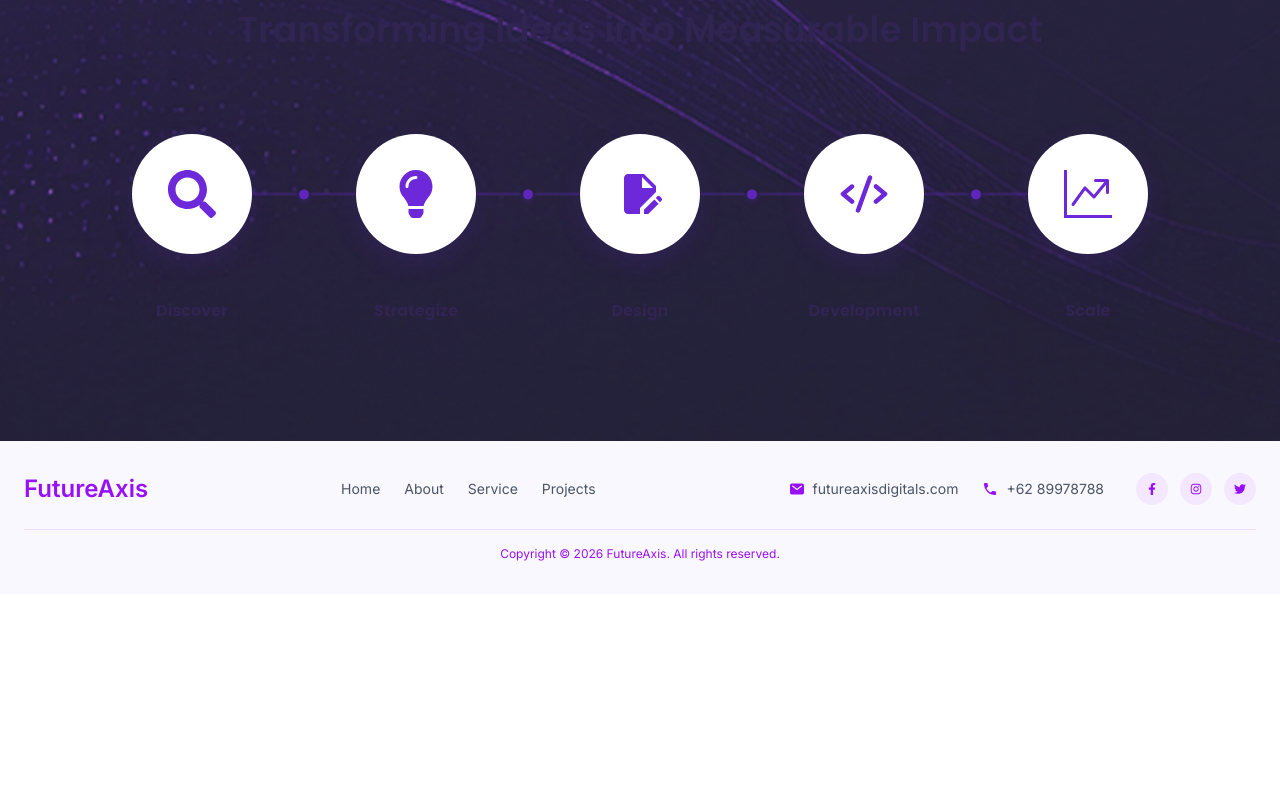
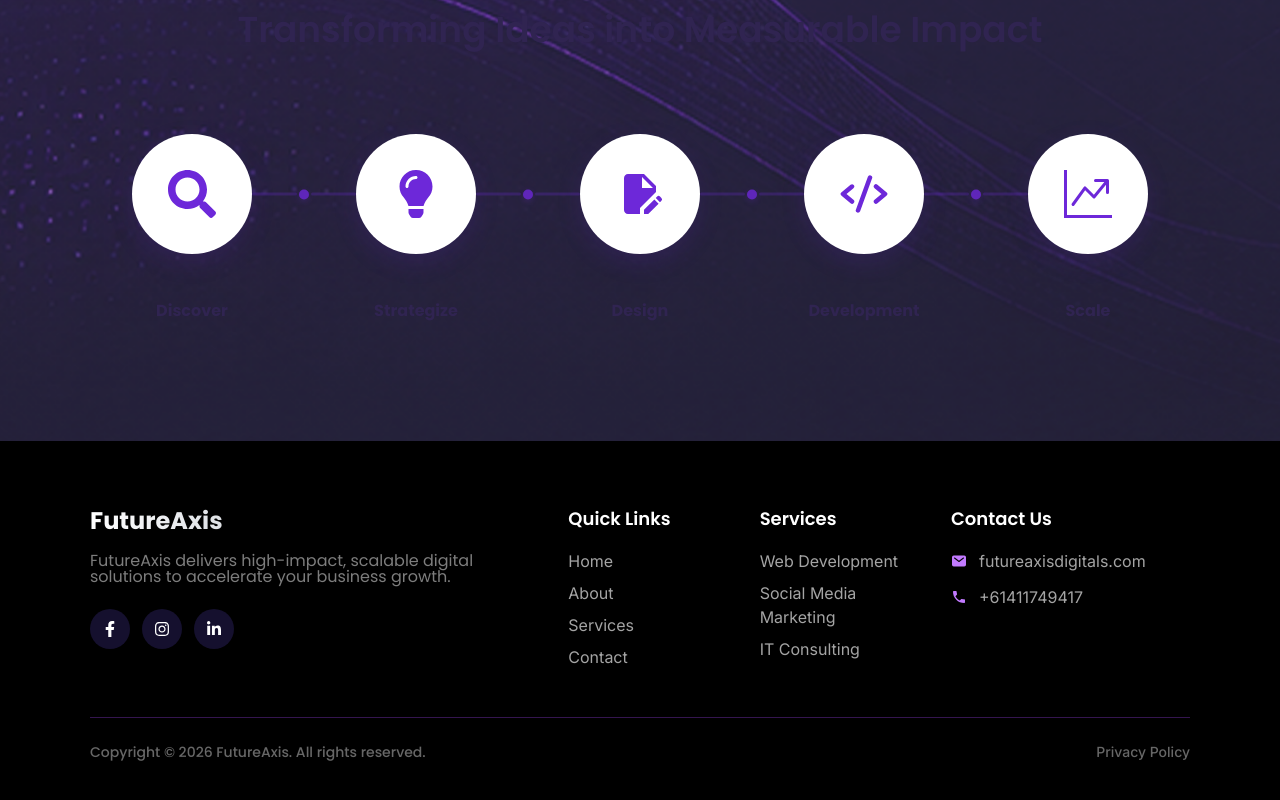
Before and after one commit to FutureAxis/futureaxis-official-web, a Next.js app: page / in a window 1280 px wide. Shown: the part 2517-3317 px from the top of the page. Before the commit the page ends 3111 px from the top, so only its background shows below. Built offline with nearby package versions, Linux system fonts and the light colour scheme.

Commit message:
chore: update footer layout and styling with enhanced branding and links

```diff
--- a/components/layout/Footer.tsx
+++ b/components/layout/Footer.tsx
@@ -1,61 +1,127 @@
 "use client";
 
-import { FaFacebookF, FaInstagram, FaTwitter } from "react-icons/fa";
-import {MdPhone} from "react-icons/md";
-import {IoMail} from "react-icons/io5";
+import { FaFacebookF, FaInstagram, FaLinkedinIn } from "react-icons/fa";
+import { MdPhone } from "react-icons/md";
+import { IoMail } from "react-icons/io5";
 
 export default function Footer() {
     return (
-        <footer className="w-full bg-[#D9CFFF26]">
-            <div className="max-w-7xl mx-auto px-6 py-8">
-                <div className="flex flex-col lg:flex-row items-center justify-between gap-6">
+        <footer className="w-full bg-black">
+            <div className="px-[90px] py-12 lg:py-16">
+                {/* Main Footer Grid - Custom column widths */}
+                <div className="grid grid-cols-1 md:grid-cols-12 gap-8 lg:gap-12">
 
-                    {/* LOGO */}
-                    <div className="text-2xl font-bold text-purple-600">
-                        FutureAxis
-                    </div>
-
-                    {/* NAV */}
-                    <div className="flex items-center gap-6 text-sm text-gray-600">
-                        <a href="#" className="hover:text-purple-600 transition">Home</a>
-                        <a href="#" className="hover:text-purple-600 transition">About</a>
-                        <a href="#" className="hover:text-purple-600 transition">Service</a>
-                        <a href="#" className="hover:text-purple-600 transition">Projects</a>
-                    </div>
-
-                    {/* CONTACT + SOCIAL */}
-                    <div className="flex items-center gap-6 text-sm text-gray-600 flex-wrap justify-center">
-
-                        {/* Email */}
-                        <div className="flex items-center gap-2">
-                            <IoMail className="w-4 h-4 text-purple-600" />
-                            <span>futureaxisdigitals.com</span>
-                        </div>
-
-                        {/* Phone */}
-                        <div className="flex items-center gap-2">
-                            <MdPhone className="w-4 h-4 text-purple-600" />
-                            <span>+62 89978788</span>
-                        </div>
-
-                        {/* Socials */}
-                        <div className="flex items-center gap-3 ml-2">
-                            <a href="#" className="w-8 h-8 flex items-center justify-center rounded-full bg-purple-100 text-purple-600 hover:bg-purple-600 hover:text-white transition">
-                                <FaFacebookF size={12} />
+                    {/* Brand Section - Wider (5 columns) */}
+                    <div className="md:col-span-5 space-y-4">
+                        <h2 className="text-2xl font-bold bg-gradient-to-r from-white to-gray-400 bg-clip-text text-transparent">
+                            FutureAxis
+                        </h2>
+                        <p className="text-[#7D7D7D] text-base font-normal leading-[100%] tracking-0 max-w-sm">
+                            FutureAxis delivers high-impact, scalable digital solutions to accelerate your business growth.
+                        </p>
+                        {/* Social Icons */}
+                        <div className="flex items-center gap-3 pt-2">
+                            <a
+                                href="#"
+                                className="w-[40px] h-[40px] flex items-center justify-center rounded-full text-white bg-[#15102E] hover:bg-[#7C3AED] hover:text-white transition-all duration-300"
+                                aria-label="Facebook"
+                            >
+                                <FaFacebookF size={16} />
                             </a>
-                            <a href="#" className="w-8 h-8 flex items-center justify-center rounded-full bg-purple-100 text-purple-600 hover:bg-purple-600 hover:text-white transition">
-                                <FaInstagram size={12} />
+                            <a
+                                href="#"
+                                className="w-[40px] h-[40px] flex items-center justify-center rounded-full text-white bg-[#15102E] hover:bg-[#7C3AED] hover:text-white transition-all duration-300"
+                                aria-label="Instagram"
+                            >
+                                <FaInstagram size={16} />
                             </a>
-                            <a href="#" className="w-8 h-8 flex items-center justify-center rounded-full bg-purple-100 text-purple-600 hover:bg-purple-600 hover:text-white transition">
-                                <FaTwitter size={12} />
+                            <a
+                                href="#"
+                                className="w-[40px] h-[40px] flex items-center justify-center rounded-full text-white bg-[#15102E] hover:bg-[#7C3AED] hover:text-white transition-all duration-300"
+                                aria-label="LinkedIn"
+                            >
+                                <FaLinkedinIn size={16} />
                             </a>
                         </div>
                     </div>
+
+                    {/* Quick Links - Smaller (2.5 columns) */}
+                    <div className="md:col-span-2 space-y-4">
+                        <h3 className="text-white font-semibold text-lg">Quick Links</h3>
+                        <ul className="space-y-2">
+                            <li>
+                                <a href="#" className="text-[#A4A4A4] text-base font-normal hover:text-purple-400 transition-colors duration-200">
+                                    Home
+                                </a>
+                            </li>
+                            <li>
+                                <a href="#" className="text-[#A4A4A4] text-base font-normal hover:text-purple-400 transition-colors duration-200">
+                                    About
+                                </a>
+                            </li>
+                            <li>
+                                <a href="#" className="text-[#A4A4A4] text-base font-normal hover:text-purple-400 transition-colors duration-200">
+                                    Services
+                                </a>
+                            </li>
+                            <li>
+                                <a href="#" className="text-[#A4A4A4] text-base font-normal hover:text-purple-400 transition-colors duration-200">
+                                    Contact
+                                </a>
+                            </li>
+                        </ul>
+                    </div>
+
+                    {/* Services - Smaller (2.5 columns) */}
+                    <div className="md:col-span-2 space-y-4">
+                        <h3 className="text-white font-semibold text-lg">Services</h3>
+                        <ul className="space-y-2">
+                            <li>
+                                <a href="#" className="text-[#A4A4A4] text-base font-normal hover:text-purple-400 transition-colors duration-200">
+                                    Web Development
+                                </a>
+                            </li>
+                            <li>
+                                <a href="#" className="text-[#A4A4A4] text-base font-normal hover:text-purple-400 transition-colors duration-200">
+                                    Social Media Marketing
+                                </a>
+                            </li>
+                            <li>
+                                <a href="#" className="text-[#A4A4A4] text-base font-normal hover:text-purple-400 transition-colors duration-200">
+                                    IT Consulting
+                                </a>
+                            </li>
+                        </ul>
+                    </div>
+
+                    {/* Contact Us - Smaller (2.5 columns) */}
+                    <div className="md:col-span-2 space-y-4">
+                        <h3 className="text-white font-semibold text-lg">Contact Us</h3>
+                        <ul className="space-y-3">
+                            <li className="flex items-center gap-3 text-[#A4A4A4] text-base font-normal cursor-pointer">
+                                <IoMail className="w-4 h-4 text-purple-400 flex-shrink-0" />
+                                <span>futureaxisdigitals.com</span>
+                            </li>
+                            <li className="flex items-center gap-3 text-[#A4A4A4] text-base font-normal cursor-pointer">
+                                <MdPhone className="w-4 h-4 text-purple-400 flex-shrink-0" />
+                                <span>+61411749417</span>
+                            </li>
+                        </ul>
+                    </div>
                 </div>
 
-                {/* Bottom Line */}
-                <div className="mt-6 pt-4 border-t border-purple-300/40 text-center text-xs text-purple-600">
-                    Copyright © 2026 FutureAxis. All rights reserved.
+                {/* Bottom Bar - Full width border top */}
+                <div className="mt-12 pt-6 border-t border-purple-500/30 w-full">
+                    <div className="flex flex-col md:flex-row items-center justify-between gap-4">
+                        <p className="text-[#676767] text-sm font-medium">
+                            Copyright © 2026 FutureAxis. All rights reserved.
+                        </p>
+                        <div className="flex items-center gap-6">
+                            <a href="#" className="text-[#676767] text-sm font-medium hover:text-purple-400 transition-colors duration-200 cursor-pointer">
+                                Privacy Policy
+                            </a>
+                        </div>
+                    </div>
                 </div>
             </div>
         </footer>
```
